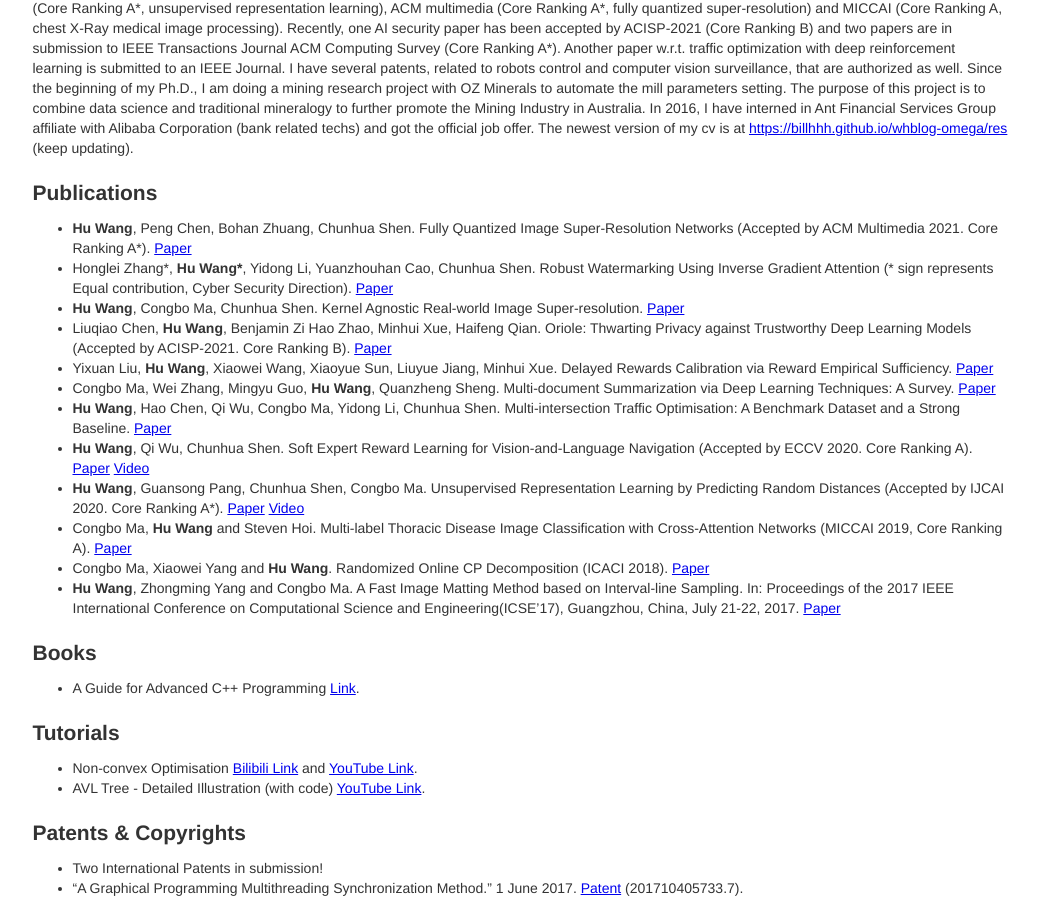
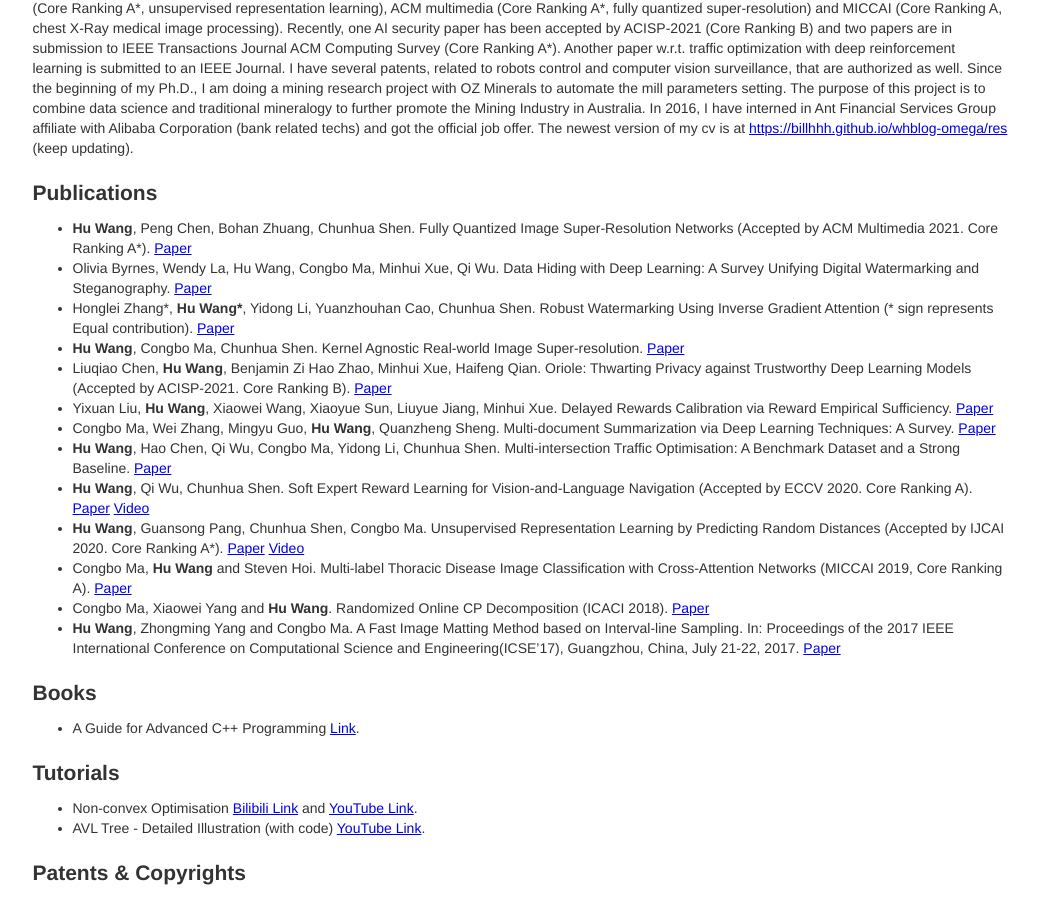
Before and after one commit to billhhh/whblog-omega, a Jekyll site: the page res/index.html, which Jekyll copies as it is, in a window 1280 px wide and 900 px high, scrolled down 462 px. Shown: the whole window, without its empty margins (120-1158 px from the left). Built offline with Jekyll 4.4.1, drawn with Linux system fonts in a browser that asks for light colours.

Commit message:
Update index.html

```diff
--- a/res/index.html
+++ b/res/index.html
@@ -68,7 +68,10 @@
             <strong>Hu Wang</strong>, Peng Chen, Bohan Zhuang, Chunhua Shen. Fully Quantized Image Super-Resolution Networks (Accepted by ACM Multimedia 2021. Core Ranking A*). <a href = "https://arxiv.org/abs/2011.14265">Paper</a>
           </li>
 	  <li>
-            Honglei Zhang*, <strong>Hu Wang*</strong>, Yidong Li, Yuanzhouhan Cao, Chunhua Shen. Robust Watermarking Using Inverse Gradient Attention (* sign represents Equal contribution, Cyber Security Direction). <a href = "https://arxiv.org/abs/2011.10850">Paper</a>
+            Olivia Byrnes, Wendy La, Hu Wang, Congbo Ma, Minhui Xue, Qi Wu. Data Hiding with Deep Learning: A Survey Unifying Digital Watermarking and Steganography. <a href = "https://arxiv.org/abs/2107.09287">Paper</a>
+          </li>
+	  <li>
+            Honglei Zhang*, <strong>Hu Wang*</strong>, Yidong Li, Yuanzhouhan Cao, Chunhua Shen. Robust Watermarking Using Inverse Gradient Attention (* sign represents Equal contribution). <a href = "https://arxiv.org/abs/2011.10850">Paper</a>
           </li>
           <li>
             <strong>Hu Wang</strong>, Congbo Ma, Chunhua Shen. Kernel Agnostic Real-world Image Super-resolution. <a href = "https://arxiv.org/abs/2104.09008">Paper</a>
```
